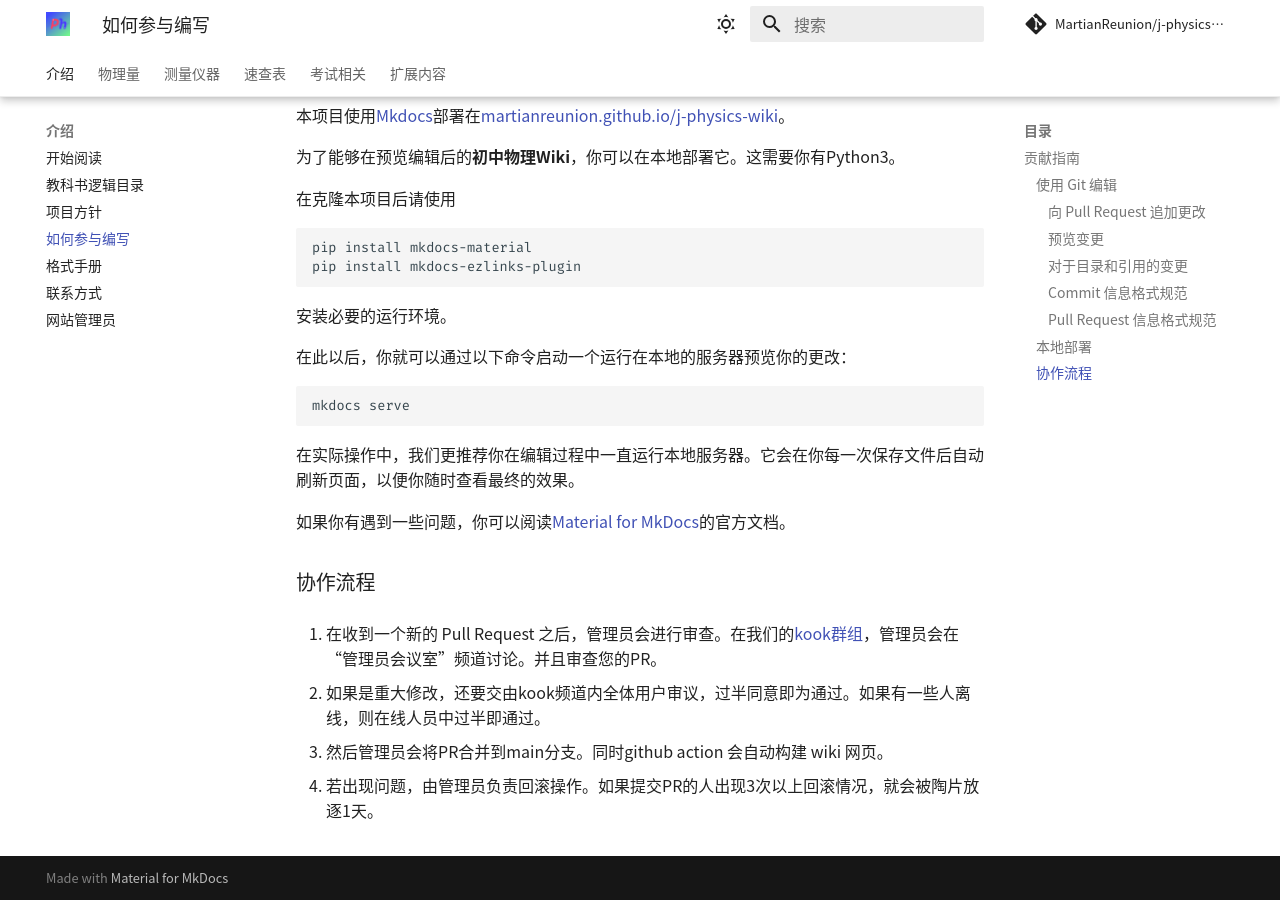
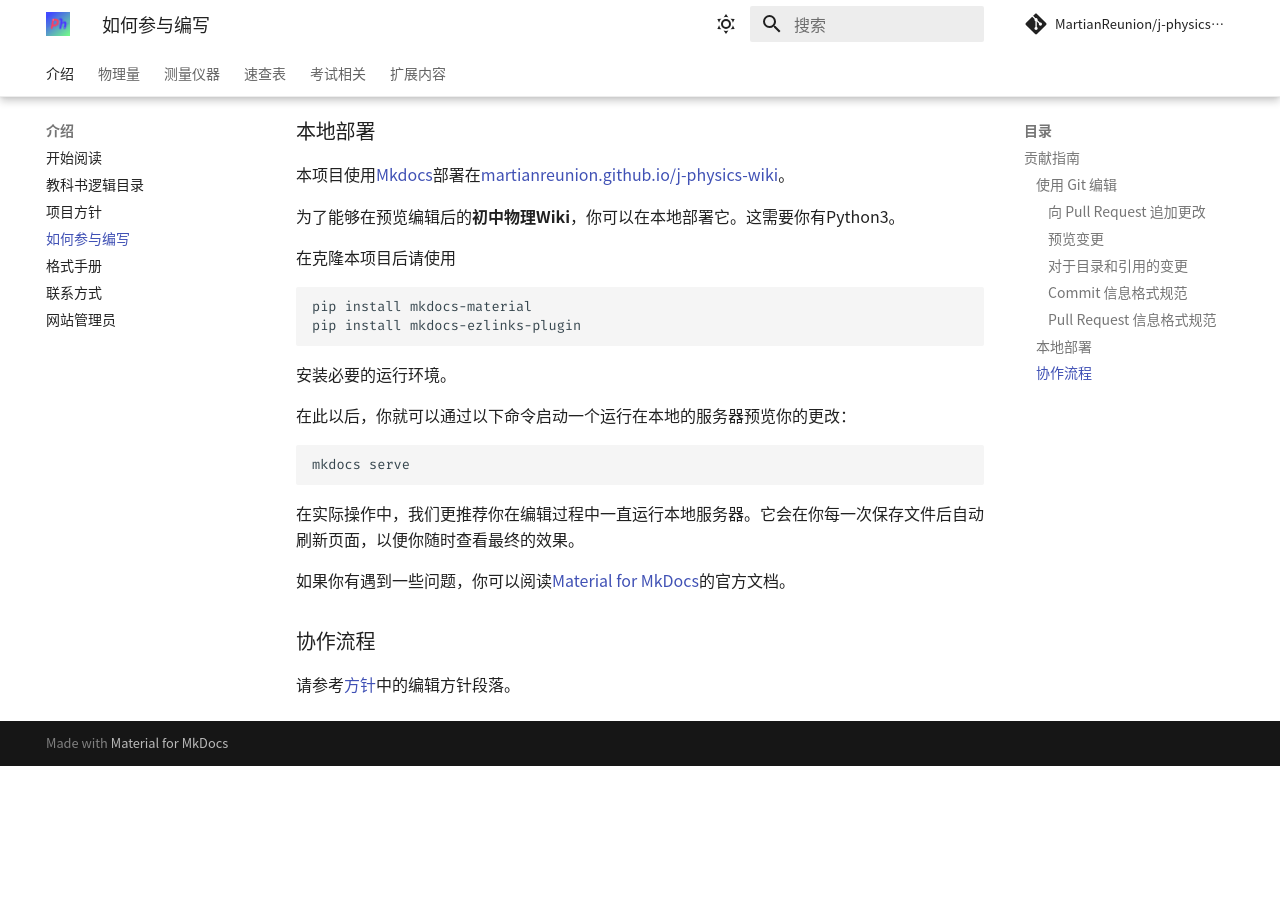
Before and after one commit to MartianReunion/j-physics-wiki, an MkDocs documentation site: the page built from docs/intro/how.md, in a window 1280 px wide and 900 px high, scrolled down 2954 px. Built offline with MkDocs 1.6.1 and Material for MkDocs 9.7.7, drawn with Linux system fonts in a browser that asks for light colours; nearby versions of some CDN libraries; library files that are not in the unit come from our copies; comment, search, counter and statistics services are not loaded; after the commit the page ends 3720 px from its top, so only the background shows below that; some of the changed text lies outside the part shown.

Commit message:
upd(how.md):删去属于方针的部分

```diff
--- a/docs/intro/how.md
+++ b/docs/intro/how.md
@@ -15,6 +15,7 @@
 1. **选择您熟悉的领域**：请优先编辑那些与您的专业知识、学习背景或兴趣爱好相关的条目。这有助于您创作出高质量的内容。
 2. **谨慎对待新领域**：如果您对某个主题还处于初学阶段或不太了解，建议您先通过阅读、学习加深理解，待有一定把握后再动手编辑。
 3. **查阅相关资料**：为条目添加内容或进行修订时，建议您先查阅权威文献和资料，确保信息准确无误。也欢迎您在页面评论区或我们的社区提出问题，与其他编者交流讨论。
+4. **阅读我们的方针**：我们的方针中包含我们的理念与具体的一些规则，在阅读方针后进行编写，可以使你的内容更好地融入到初中物理Wiki中。你可以点击[这里](policy.md)查阅方针。
 
 我们珍惜每位贡献者的热情和付出，也理解大家的专业水平不尽相同。让我们携手合作，共同呵护这个知识的乐园，用准确、专业的内容去帮助更多读者。期待您的贡献！在这里引用维基百科的一句话：
 
@@ -125,10 +126,4 @@ mkdocs serve
 
 ### 协作流程
 
-1. 在收到一个新的 Pull Request 之后，管理员会进行审查。在我们的[kook群组](https://kook.vip/FF2sLB)，管理员会在“管理员会议室”频道讨论。并且审查您的PR。
-
-2. 如果是重大修改，还要交由kook频道内全体用户审议，过半同意即为通过。如果有一些人离线，则在线人员中过半即通过。
-
-3. 然后管理员会将PR合并到main分支。同时github action 会自动构建 wiki 网页。
-
-4. 若出现问题，由管理员负责回滚操作。如果提交PR的人出现3次以上回滚情况，就会被陶片放逐1天。
+请参考[方针](policy.md)中的编辑方针段落。
```
